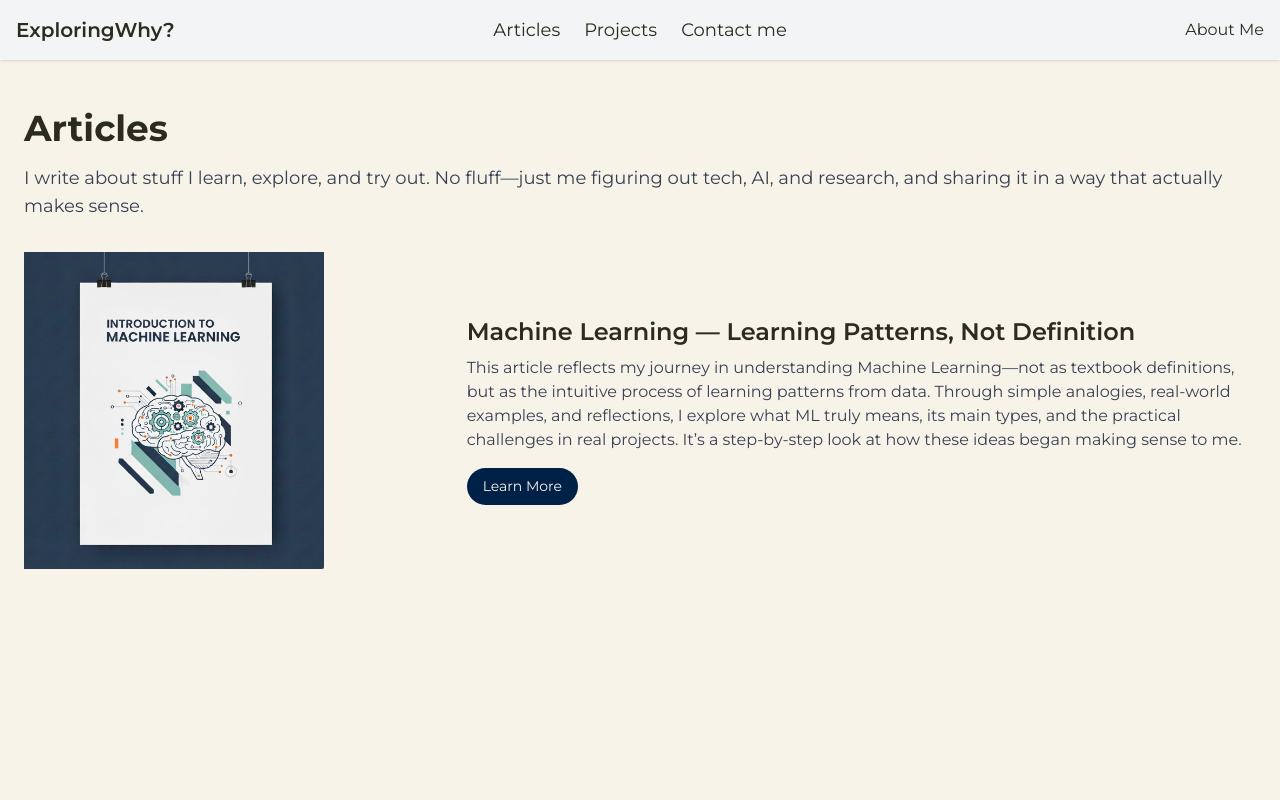
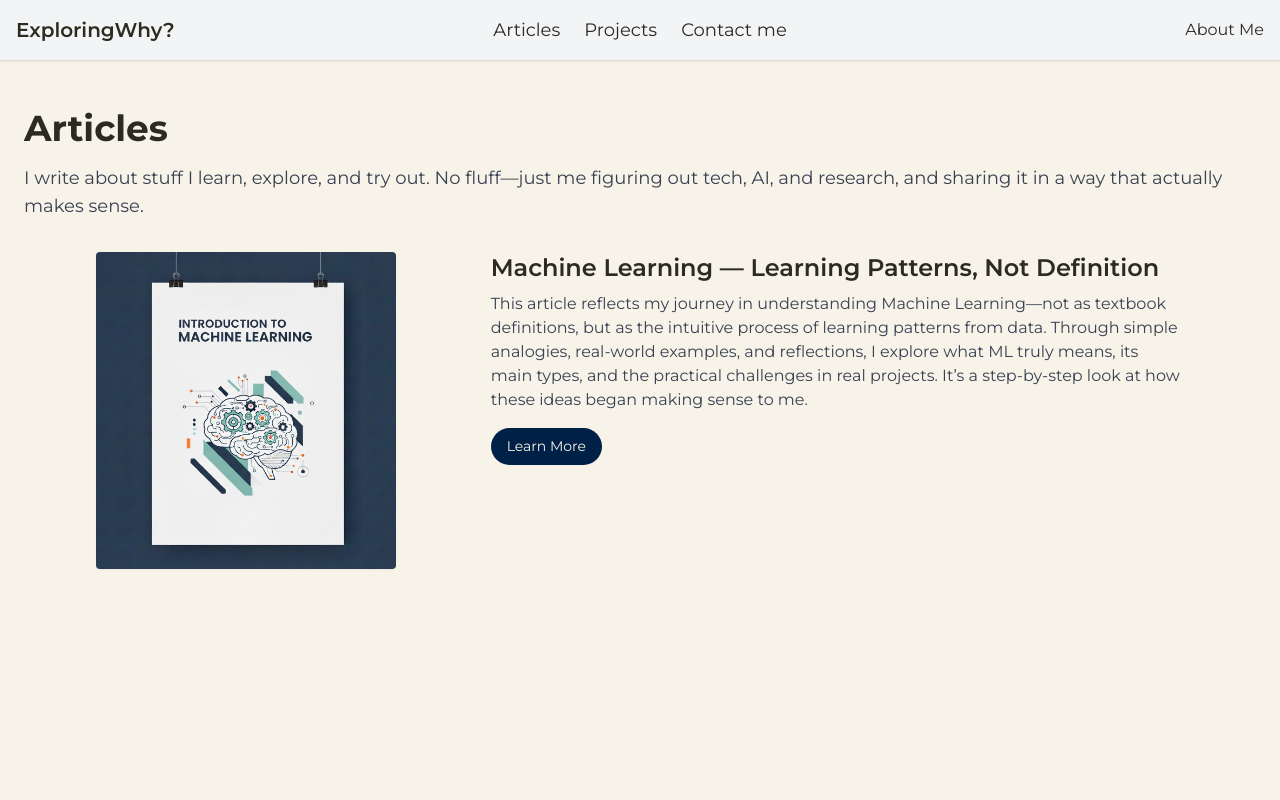
Before and after one commit to SatyagopalK/satyagopalk, a React (Vite) app: page /research in a window 1280 px wide. Shown: the top 800 px of the page. Built offline with nearby package versions, Linux system fonts and the light colour scheme; the HTML template or start-up script is replaced by a standard one.

Commit message:
Update BookItem.jsx

```diff
--- a/src/components/articles/BookItem.jsx
+++ b/src/components/articles/BookItem.jsx
@@ -1,20 +1,43 @@
 import React from 'react'
 import { Link } from 'react-router-dom'
 
-export default function BookItem({ book, index, id }){
-  const bookId = typeof id !== 'undefined' ? id : (book && typeof book.id !== 'undefined' ? book.id : index)
+export default function BookItem({ book, index, id }) {
+  const bookId =
+    typeof id !== 'undefined'
+      ? id
+      : book && typeof book.id !== 'undefined'
+      ? book.id
+      : index
+
   return (
-    <article className="flex flex-col md:flex-row items-center gap-8 text-left">
-      <div className="flex-shrink-0 w-full md:w-1/3">
+    <article className="mx-auto flex flex-col md:flex-row gap-8 w-[85vw] md:items-start">
+
+      {/* Image */}
+      <div className="flex-shrink-0 w-full md:w-1/3 flex justify-center md:justify-start">
         <Link to={`/books/${bookId}`}>
-          <img src={book.img} alt={book.title} className="w-full  md:max-w-[300px]" />
+          <img
+            src={book.img}
+            alt={book.title}
+            className="w-full max-w-[240px] md:max-w-[300px] h-auto rounded shadow-sm"
+          />
         </Link>
       </div>
-      <div className="w-full md:w-2/3">
-        <h2 className="text-2xl font-semibold mb-2"><Link to={`/books/${bookId}`} className="hover:underline">{book.title}</Link></h2>
+
+      {/* Content */}
+      <div className="w-full md:w-2/3 text-left">
+        <h2 className="text-2xl font-semibold mb-2">
+          <Link to={`/books/${bookId}`} className="hover:underline">
+            {book.title}
+          </Link>
+        </h2>
+
         <p className="text-gray-700 mb-4">{book.desc}</p>
-        <Link to={`/books/${bookId}`} className="btn">Learn More</Link>
+
+        <Link to={`/books/${bookId}`} className="btn">
+          Learn More
+        </Link>
       </div>
+
     </article>
   )
 }
```
